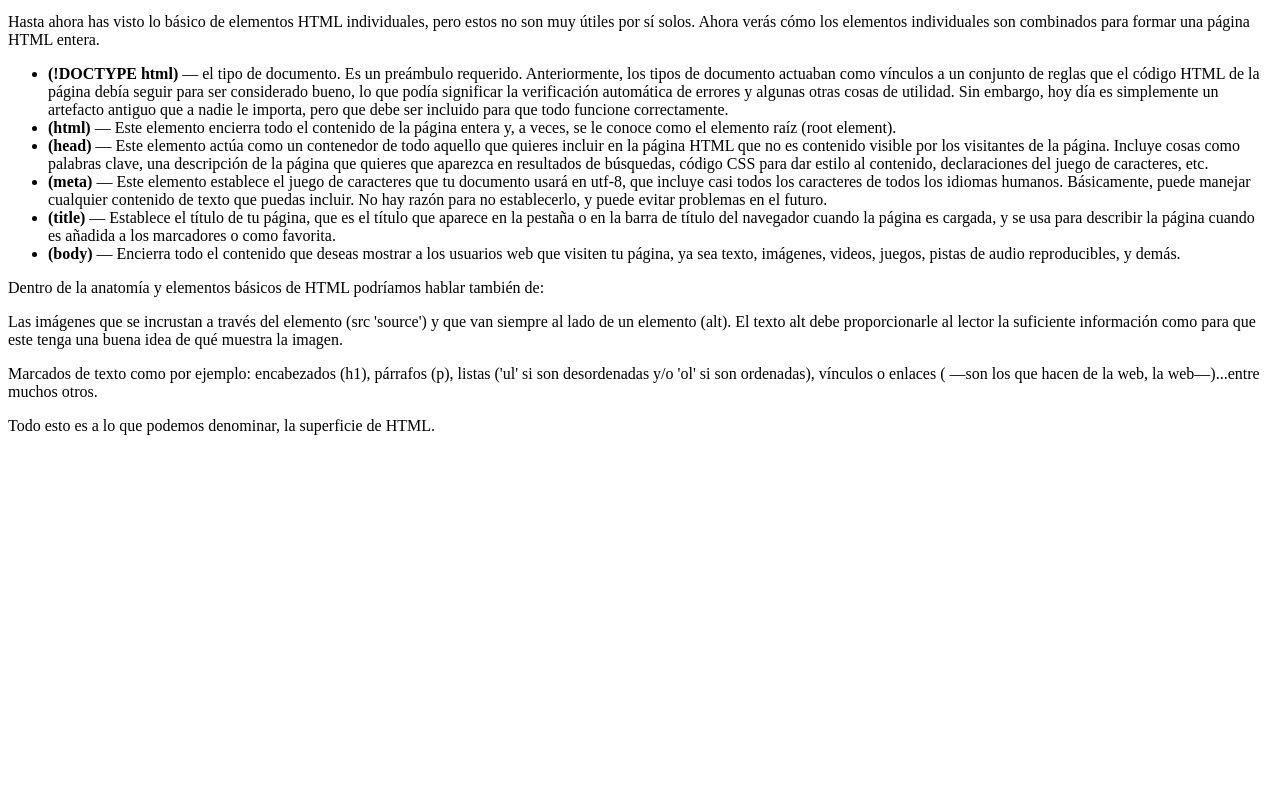
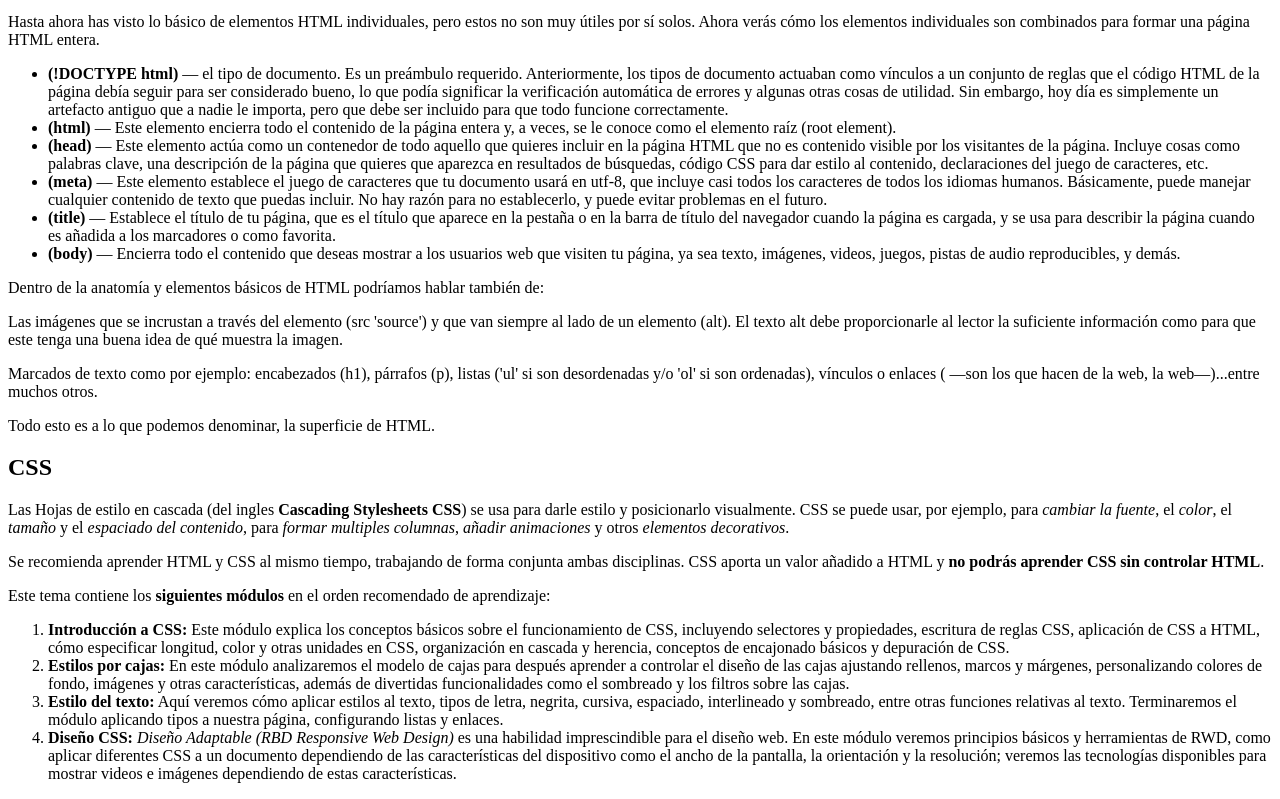
Before and after one commit to verosampedro/FAQ, a plain HTML site: page index.html in a window 1280 px wide. Shown: the part 966-1765 px from the top of the page. Before the commit the page ends 1417 px from the top, so only its background shows below. Drawn offline with Linux system fonts and the light colour scheme.

Commit message:
added text and structure for css section

```diff
--- a/index.html
+++ b/index.html
@@ -121,6 +121,32 @@
     </article>
 
 
+    <article class="css_container">
+
+        <h2>CSS</h2>
+
+        <p>Las Hojas de estilo en cascada (del ingles <strong>Cascading Stylesheets CSS</strong>) se usa para darle estilo y posicionarlo visualmente. CSS se puede usar, por ejemplo,
+        para <em>cambiar la fuente</em>, el <em>color</em>, el <em>tamaño</em> y el <em>espaciado del contenido</em>, para <em>formar multiples columnas</em>, <em>añadir animaciones</em> y otros <em>elementos decorativos</em>.</p>
+        <p>Se recomienda aprender HTML y CSS al mismo tiempo, trabajando de forma conjunta ambas disciplinas. CSS aporta un valor añadido a HTML y <strong>no podrás aprender CSS sin controlar HTML</strong>.</p>
+        <p>Este tema contiene los <strong>siguientes módulos</strong> en el orden recomendado de aprendizaje:</p>
+
+        <ol class="css_modules">
+
+            <li type="1"> <strong>Introducción a CSS:</strong> Este módulo explica los conceptos básicos sobre el funcionamiento de CSS, incluyendo selectores y propiedades,
+            escritura de reglas CSS, aplicación de CSS a HTML, cómo especificar longitud, color y otras unidades en CSS, organización en cascada y herencia, conceptos de
+            encajonado básicos y depuración de CSS. </li>
+            <li> <strong>Estilos por cajas:</strong> En este módulo analizaremos el modelo de cajas para después aprender a controlar el diseño de las cajas ajustando rellenos,
+            marcos y márgenes, personalizando colores de fondo, imágenes y otras características, además de divertidas funcionalidades como el sombreado y los filtros sobre las cajas.</li>
+            <li> <strong>Estilo del texto:</strong> Aquí veremos cómo aplicar estilos al texto, tipos de letra, negrita, cursiva, espaciado, interlineado y sombreado, entre otras
+            funciones relativas al texto. Terminaremos el módulo aplicando tipos a nuestra página, configurando listas y enlaces.</li>
+            <li> <strong>Diseño CSS:</strong> <em>Diseño Adaptable (RBD Responsive Web Design)</em> es una habilidad imprescindible para el diseño web.
+            En este módulo veremos principios básicos y herramientas de RWD, como aplicar diferentes CSS a un documento dependiendo de las características del dispositivo como
+            el ancho de la pantalla, la orientación y la resolución; veremos las tecnologías disponibles para mostrar videos e imágenes dependiendo de estas características.</li>
+
+        </ol>
+
+    </article>
+
     </main>
 </body>
 </html>
```
